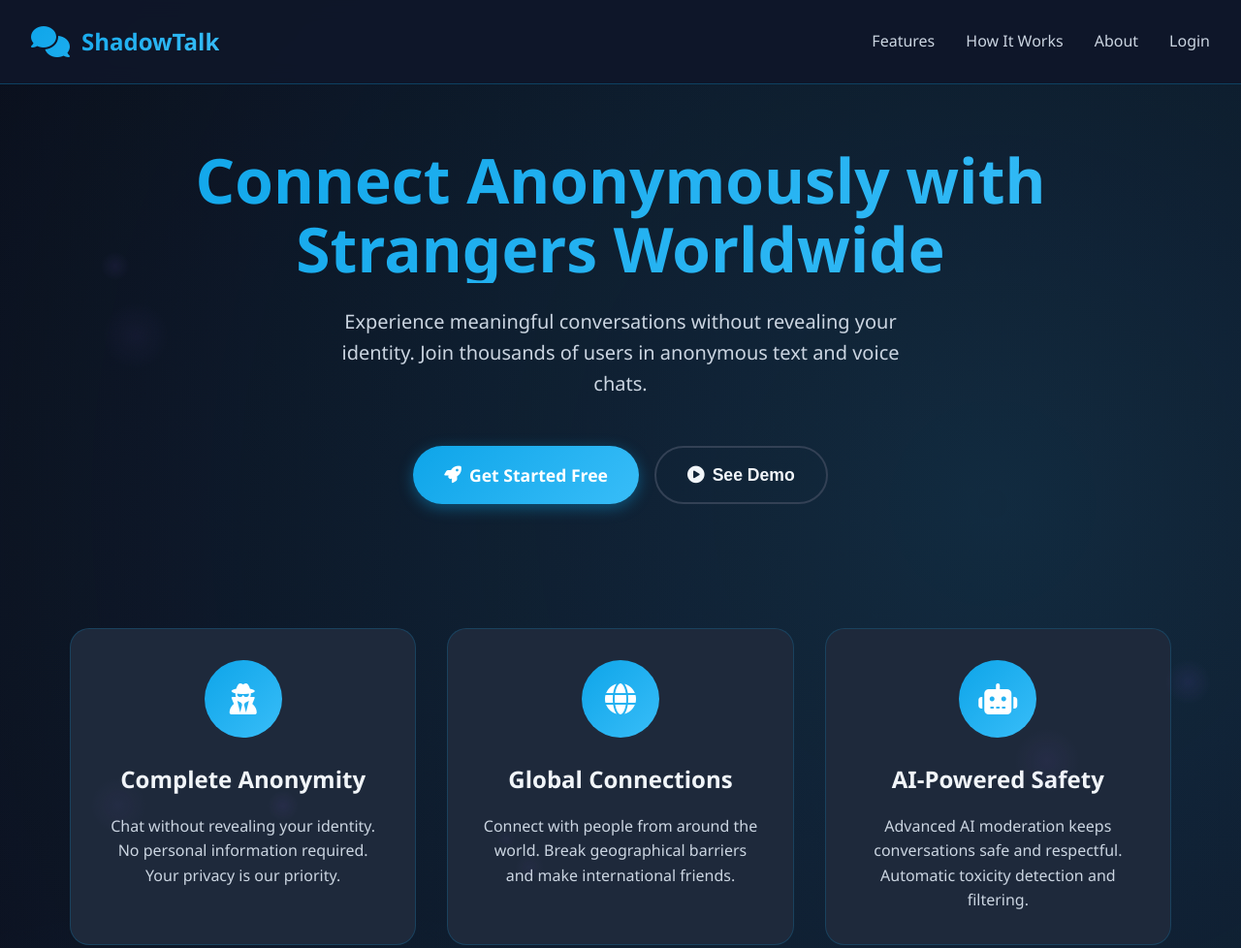
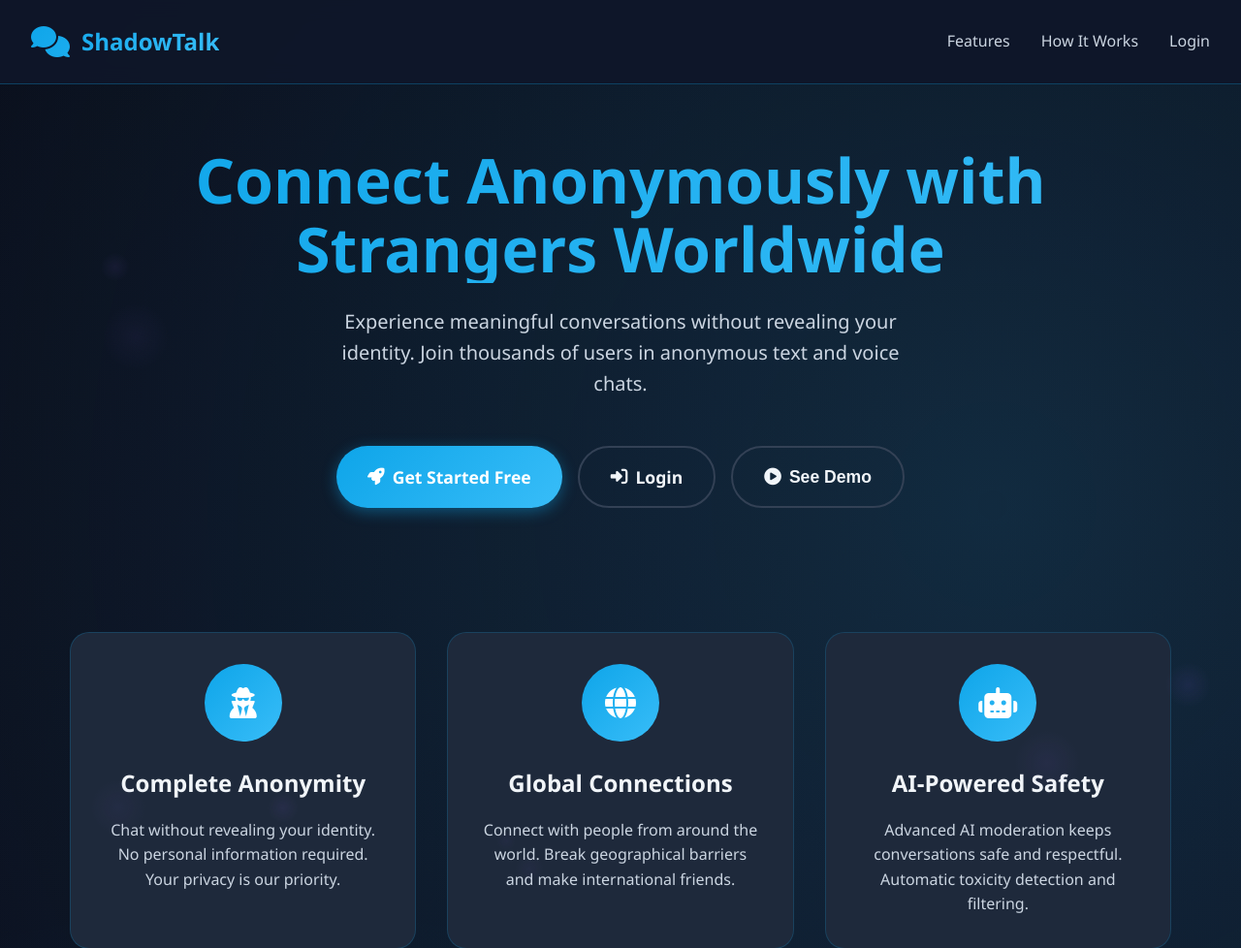
Before and after one commit to Burhan-012345/ShadowTalk, a Flask app: page /intro in a window 1280 px wide. Shown: the top 978 px of the page at 97% size. Run offline with Flask 3, Linux system fonts and the light colour scheme; parts of the project's set-up code (start-up, migrations or seed data) failed here and were passed over.

Commit message:
Update intro.html

```diff
--- a/templates/intro.html
+++ b/templates/intro.html
@@ -868,7 +868,6 @@
         <div class="nav-links">
           <a href="#features">Features</a>
           <a href="#how-it-works">How It Works</a>
-          <a href="#about">About</a>
           <a href="{{ url_for('login') }}">Login</a>
         </div>
       </nav>
@@ -888,6 +887,10 @@
           >
             <i class="fas fa-rocket"></i>
             Get Started Free
+          </a>
+          <a href="{{ url_for('login') }}" class="btn btn-secondary">
+            <i class="fas fa-sign-in-alt"></i>
+            Login
           </a>
           <button id="demoBtn" class="btn btn-secondary slide-in-right">
             <i class="fas fa-play-circle"></i>
@@ -1033,6 +1036,10 @@
           <a href="{{ url_for('register') }}" class="btn btn-primary">
             <i class="fas fa-user-plus"></i>
             Sign Up Now
+          </a>
+          <a href="{{ url_for('login') }}" class="btn btn-secondary">
+            <i class="fas fa-sign-in-alt"></i>
+            Login
           </a>
           <button id="demoBtn2" class="btn btn-secondary">
             <i class="fas fa-play-circle"></i>
```
